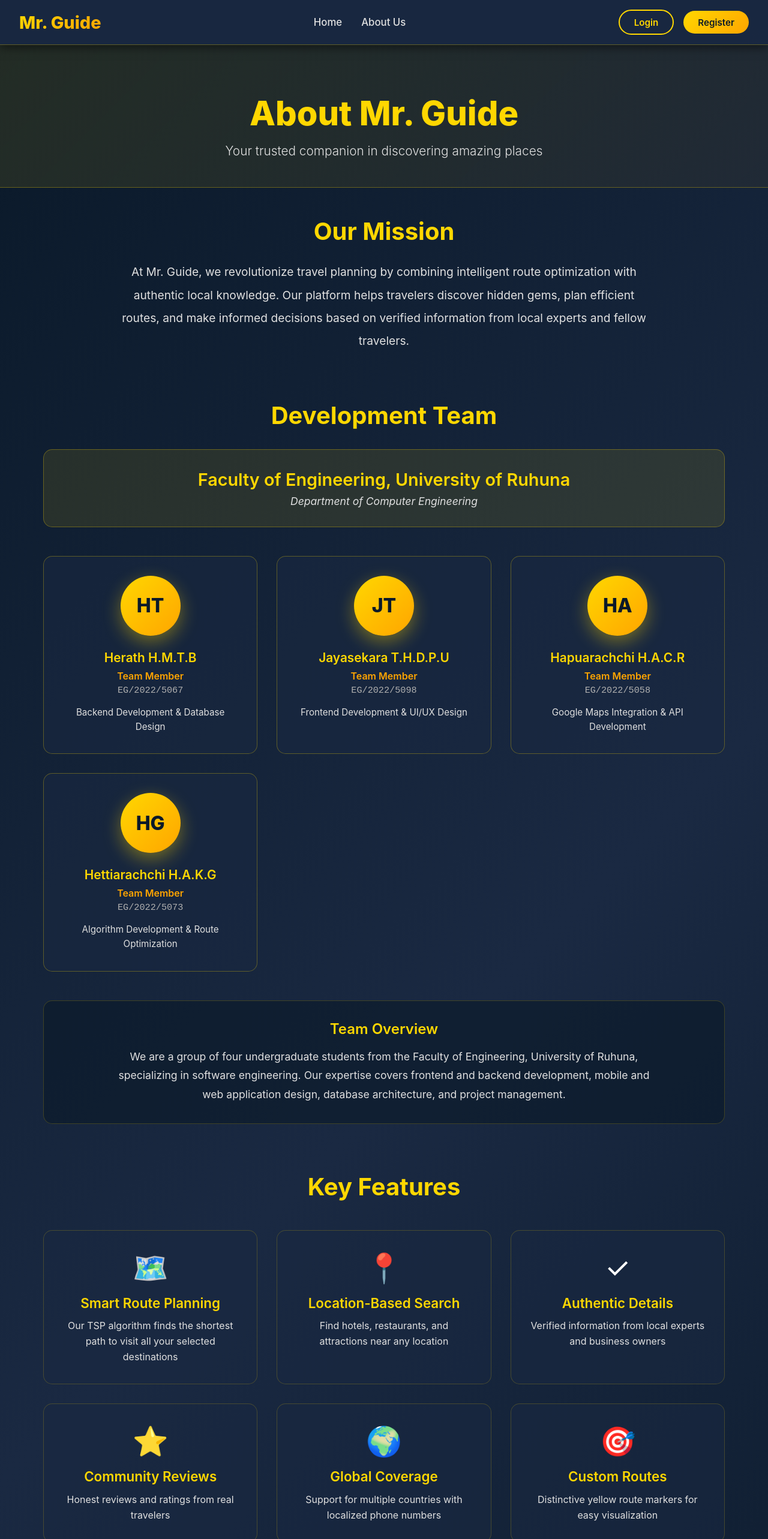
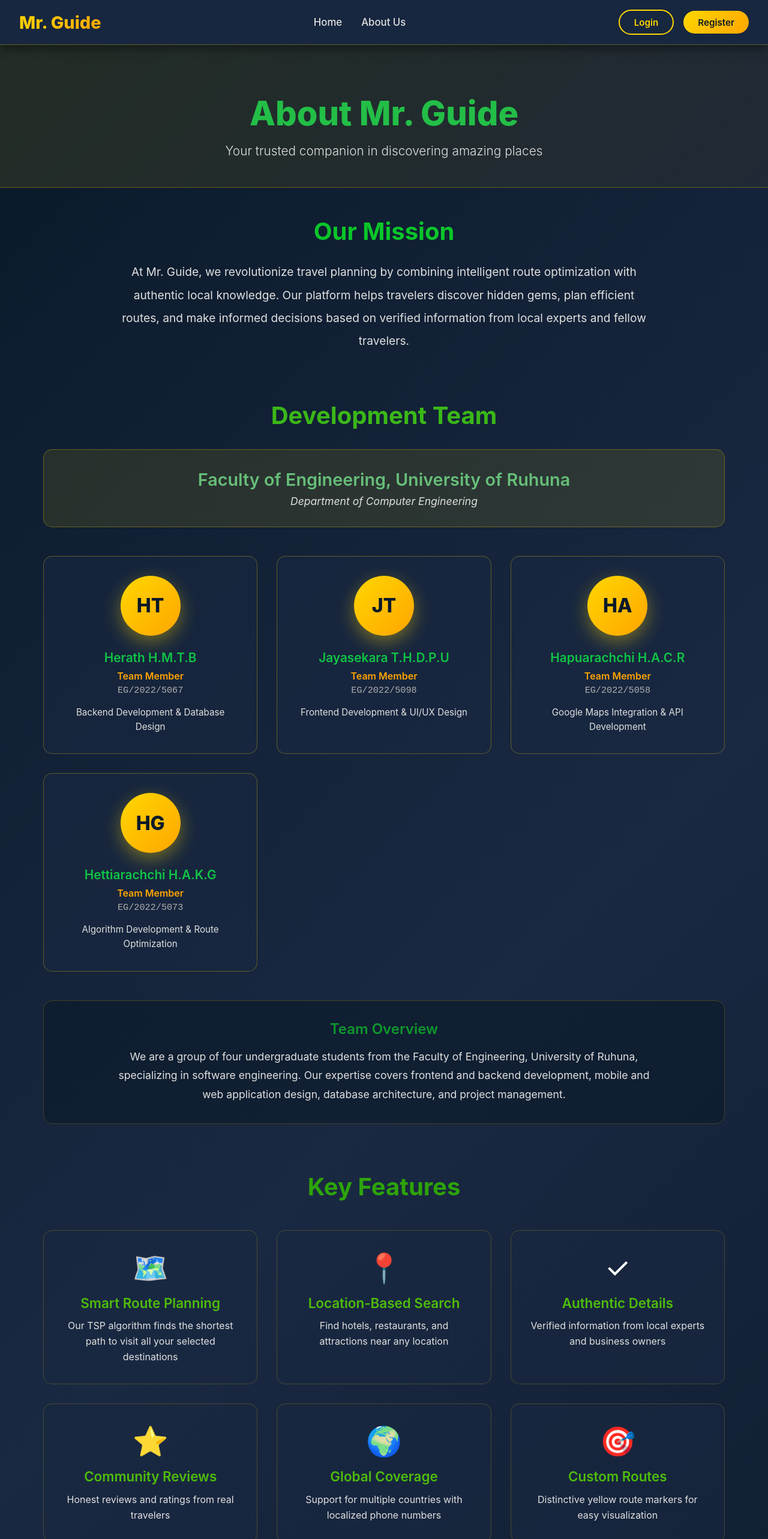
Before and after one commit to bandarathiwanka128/MRGUIDE, a React (Create React App) app in the folder frontend/: page /about in a window 1280 px wide. Shown: the top 2566 px of the page at 60% size. Built offline with nearby package versions, Linux system fonts and the light colour scheme; no server answers.

Commit message:
Update About Us page colors

```diff
--- a/frontend/src/pages/AboutUs.css
+++ b/frontend/src/pages/AboutUs.css
@@ -16,7 +16,7 @@
 
 .about-header h1 {
   font-size: 3.5rem;
-  color: #FFD700;
+  color: #23be47;
   margin-bottom: 1rem;
   font-weight: 800;
 }
@@ -41,7 +41,7 @@
 }
 
 .mission-section h2 {
-  color: #FFD700;
+  color: #0ac629;
   font-size: 2.5rem;
   margin-bottom: 1.5rem;
   font-weight: 700;
@@ -61,7 +61,7 @@
 }
 
 .team-section h2 {
-  color: #FFD700;
+  color: #3bb818;
   font-size: 2.5rem;
   text-align: center;
   margin-bottom: 2rem;
@@ -78,7 +78,7 @@
 }
 
 .university-info h3 {
-  color: #FFD700;
+  color: #66be79;
   font-size: 1.8rem;
   margin-bottom: 0.5rem;
   font-weight: 600;
@@ -108,7 +108,7 @@
 
 .team-member:hover {
   transform: translateY(-10px);
-  border-color: #FFD700;
+  border-color: #1ae64d;
   box-shadow: 0 15px 35px rgba(255, 215, 0, 0.3);
   background: rgba(255, 215, 0, 0.1);
 }
@@ -129,7 +129,7 @@
 }
 
 .team-member h3 {
-  color: #FFD700;
+  color: #0fc445;
   font-size: 1.3rem;
   margin-bottom: 0.5rem;
   font-weight: 600;
@@ -164,7 +164,7 @@
 }
 
 .team-overview h3 {
-  color: #FFD700;
+  color: #0dd72ba8;
   font-size: 1.5rem;
   margin-bottom: 1rem;
   font-weight: 600;
@@ -184,7 +184,7 @@
 }
 
 .features-section h2 {
-  color: #FFD700;
+  color: #2da409;
   font-size: 2.5rem;
   text-align: center;
   margin-bottom: 3rem;
@@ -208,7 +208,7 @@
 
 .feature-card:hover {
   transform: translateY(-5px);
-  border-color: #FFD700;
+  border-color: #12cd3b;
   box-shadow: 0 10px 25px rgba(255, 215, 0, 0.2);
   background: rgba(255, 215, 0, 0.05);
 }
@@ -219,7 +219,7 @@
 }
 
 .feature-card h3 {
-  color: #FFD700;
+  color: #4fbd0b;
   font-size: 1.4rem;
   margin-bottom: 0.8rem;
   font-weight: 600;
```
